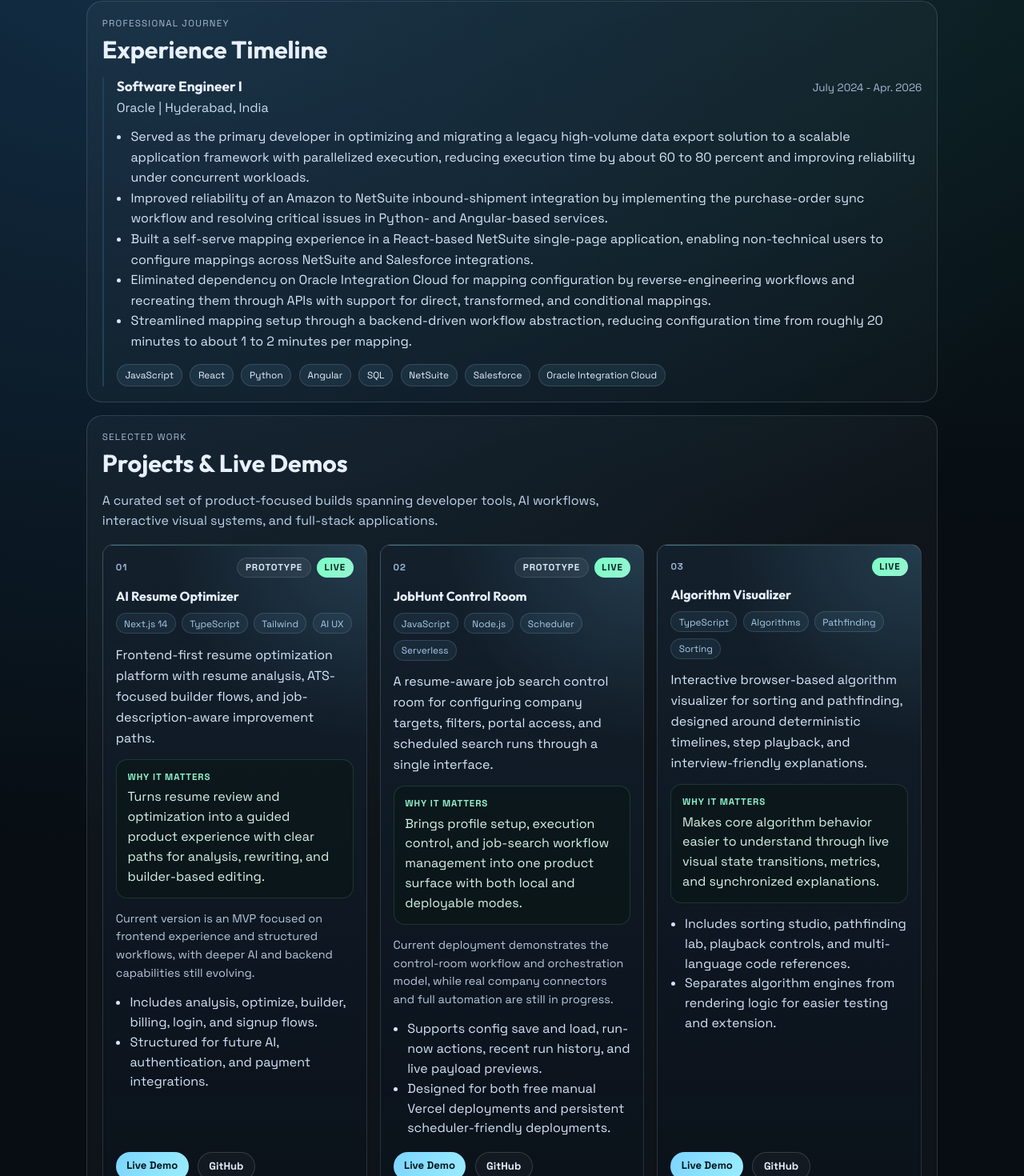
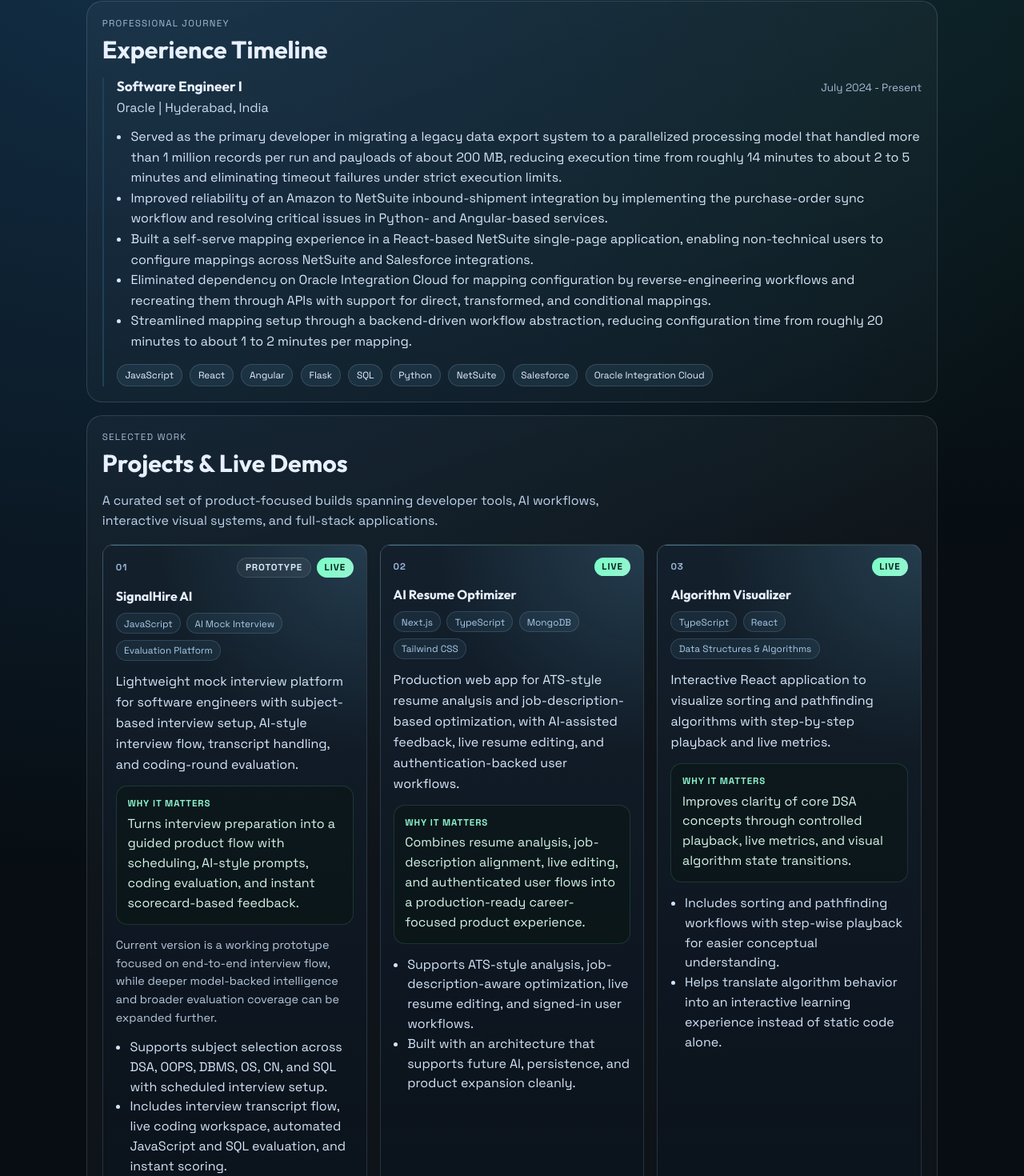
Before and after one commit to codetitan9999/Sree-Sumanth-Portfolio, a React (Vite) app: page / in a window 1280 px wide. Shown: the part 911-2381 px from the top of the page at 80% size. Built offline with nearby package versions, Linux system fonts and the light colour scheme.

Commit message:
Update portfolio from latest resume

```diff
--- a/src/data/portfolioData.js
+++ b/src/data/portfolioData.js
@@ -27,9 +27,9 @@ export const portfolioData = {
       company: 'Oracle',
       role: 'Software Engineer I',
       location: 'Hyderabad, India',
-      duration: 'July 2024 - Apr. 2026',
+      duration: 'July 2024 - Present',
       highlights: [
-        'Served as the primary developer in optimizing and migrating a legacy high-volume data export solution to a scalable application framework with parallelized execution, reducing execution time by about 60 to 80 percent and improving reliability under concurrent workloads.',
+        'Served as the primary developer in migrating a legacy data export system to a parallelized processing model that handled more than 1 million records per run and payloads of about 200 MB, reducing execution time from roughly 14 minutes to about 2 to 5 minutes and eliminating timeout failures under strict execution limits.',
         'Improved reliability of an Amazon to NetSuite inbound-shipment integration by implementing the purchase-order sync workflow and resolving critical issues in Python- and Angular-based services.',
         'Built a self-serve mapping experience in a React-based NetSuite single-page application, enabling non-technical users to configure mappings across NetSuite and Salesforce integrations.',
         'Eliminated dependency on Oracle Integration Cloud for mapping configuration by reverse-engineering workflows and recreating them through APIs with support for direct, transformed, and conditional mappings.',
@@ -38,9 +38,10 @@ export const portfolioData = {
       technologies: [
         'JavaScript',
         'React',
+        'Angular',
+        'Flask',
+        'SQL',
         'Python',
-        'Angular',
-        'SQL',
         'NetSuite',
         'Salesforce',
         'Oracle Integration Cloud'
@@ -49,20 +50,46 @@ export const portfolioData = {
   ],
   projects: [
     {
-      title: 'AI Resume Optimizer',
-      subtitle: 'Next.js 14 | TypeScript | Tailwind | AI UX',
+      title: 'SignalHire AI',
+      subtitle: 'JavaScript | AI Mock Interview | Evaluation Platform',
       description:
-        'Frontend-first resume optimization platform with resume analysis, ATS-focused builder flows, and job-description-aware improvement paths.',
-      impact: 'Turns resume review and optimization into a guided product experience with clear paths for analysis, rewriting, and builder-based editing.',
+        'Lightweight mock interview platform for software engineers with subject-based interview setup, AI-style interview flow, transcript handling, and coding-round evaluation.',
+      impact: 'Turns interview preparation into a guided product flow with scheduling, AI-style prompts, coding evaluation, and instant scorecard-based feedback.',
       status: 'Prototype',
       statusNote:
-        'Current version is an MVP focused on frontend experience and structured workflows, with deeper AI and backend capabilities still evolving.',
+        'Current version is a working prototype focused on end-to-end interview flow, while deeper model-backed intelligence and broader evaluation coverage can be expanded further.',
       highlights: [
-        'Includes analysis, optimize, builder, billing, login, and signup flows.',
-        'Structured for future AI, authentication, and payment integrations.'
+        'Supports subject selection across DSA, OOPS, DBMS, OS, CN, and SQL with scheduled interview setup.',
+        'Includes interview transcript flow, live coding workspace, automated JavaScript and SQL evaluation, and instant scoring.'
+      ],
+      repoUrl: 'https://github.com/codetitan9999/AiInterview',
+      liveUrl: 'https://signalhire-ai.vercel.app'
+    },
+    {
+      title: 'AI Resume Optimizer',
+      subtitle: 'Next.js | TypeScript | MongoDB | Tailwind CSS',
+      description:
+        'Production web app for ATS-style resume analysis and job-description-based optimization, with AI-assisted feedback, live resume editing, and authentication-backed user workflows.',
+      impact: 'Combines resume analysis, job-description alignment, live editing, and authenticated user flows into a production-ready career-focused product experience.',
+      highlights: [
+        'Supports ATS-style analysis, job-description-aware optimization, live resume editing, and signed-in user workflows.',
+        'Built with an architecture that supports future AI, persistence, and product expansion cleanly.'
       ],
       repoUrl: 'https://github.com/codetitan9999/AI-Resume-Optimizer',
       liveUrl: 'https://ai-resume-optimizer-for-top-companies.vercel.app/'
+    },
+    {
+      title: 'Algorithm Visualizer',
+      subtitle: 'TypeScript | React | Data Structures & Algorithms',
+      description:
+        'Interactive React application to visualize sorting and pathfinding algorithms with step-by-step playback and live metrics.',
+      impact: 'Improves clarity of core DSA concepts through controlled playback, live metrics, and visual algorithm state transitions.',
+      highlights: [
+        'Includes sorting and pathfinding workflows with step-wise playback for easier conceptual understanding.',
+        'Helps translate algorithm behavior into an interactive learning experience instead of static code alone.'
+      ],
+      repoUrl: 'https://github.com/codetitan9999/Algorithm_Visualizer',
+      liveUrl: 'https://algorithm-visualizer-xi-ten.vercel.app'
     },
     {
       title: 'JobHunt Control Room',
@@ -79,19 +106,6 @@ export const portfolioData = {
       ],
       repoUrl: 'https://github.com/codetitan9999/Job-Search-Platform',
       liveUrl: 'https://job-search-platform-three.vercel.app/'
-    },
-    {
-      title: 'Algorithm Visualizer',
-      subtitle: 'TypeScript | Algorithms | Pathfinding | Sorting',
-      description:
-        'Interactive browser-based algorithm visualizer for sorting and pathfinding, designed around deterministic timelines, step playback, and interview-friendly explanations.',
-      impact: 'Makes core algorithm behavior easier to understand through live visual state transitions, metrics, and synchronized explanations.',
-      highlights: [
-        'Includes sorting studio, pathfinding lab, playback controls, and multi-language code references.',
-        'Separates algorithm engines from rendering logic for easier testing and extension.'
-      ],
-      repoUrl: 'https://github.com/codetitan9999/Algorithm_Visualizer',
-      liveUrl: 'https://algorithm-visualizer-xi-ten.vercel.app'
     },
     {
       title: 'Smart Farm',
@@ -125,8 +139,8 @@ export const portfolioData = {
   ],
   skills: {
     languages: ['C++', 'JavaScript', 'TypeScript', 'Python', 'SQL'],
-    frontend: ['React', 'Next.js', 'Angular', 'Tailwind CSS', 'Responsive UI'],
-    backend: ['Node.js', 'Express.js', 'Flask', 'REST APIs', 'Serverless APIs'],
+    frontend: ['React', 'Next.js', 'Angular', 'Tailwind CSS', 'Responsive UI', 'Interview UI Flows'],
+    backend: ['Node.js', 'Express.js', 'Flask', 'REST APIs', 'Serverless APIs', 'Authentication Flows'],
     data: ['MongoDB', 'MySQL', 'Oracle', 'Machine Learning', 'IoT', 'Arduino'],
     platforms: [
       'Git',
@@ -139,7 +153,7 @@ export const portfolioData = {
       'Zustand',
       'Zod'
     ],
-    core: ['DSA', 'CS Fundamentals', 'System Design', 'Distributed Systems', 'AI-Assisted Development']
+    core: ['DSA', 'CS Fundamentals', 'System Design', 'Distributed Systems', 'AI-Assisted Development', 'Interview Evaluation Systems']
   },
   education: {
     degree: 'Bachelor of Technology in Computer Science and Engineering',
@@ -148,11 +162,11 @@ export const portfolioData = {
     cgpa: '8.6/10.0'
   },
   certifications: [
-    'Smart Coder (DSA) Program | Diamond Certificate, Smart Interviews',
-    'Goldman Sachs Engineering Virtual Program | Goldman Sachs'
+    'Smart Coder (DSA) Program | Diamond Certificate, Smart Interviews'
   ],
   achievements: [
     '3rd place in a VNR VJIET nationwide coding contest among 600 teams.',
-    '4th place in Megathon 2022, a nationwide hackathon organized by IIIT Hyderabad, among 500 teams.'
+    '4th place in Megathon 2022, a nationwide hackathon organized by IIIT Hyderabad, among 500 teams.',
+    '6-Star in HackerRank Problem Solving.'
   ]
 };
```
